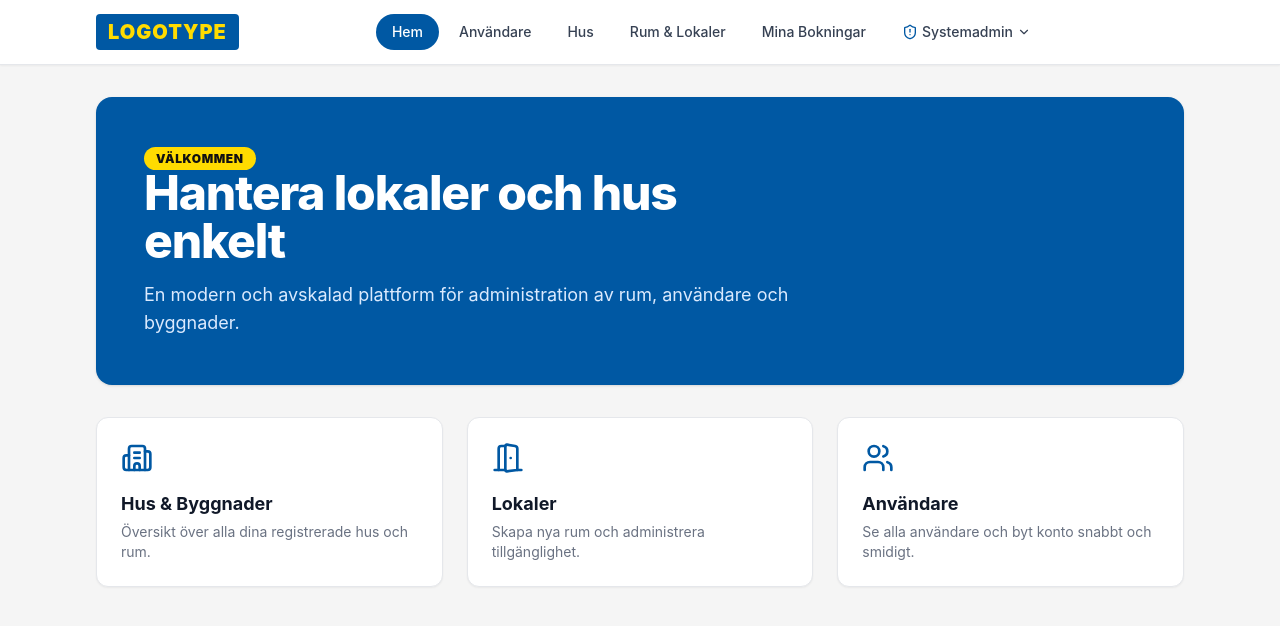
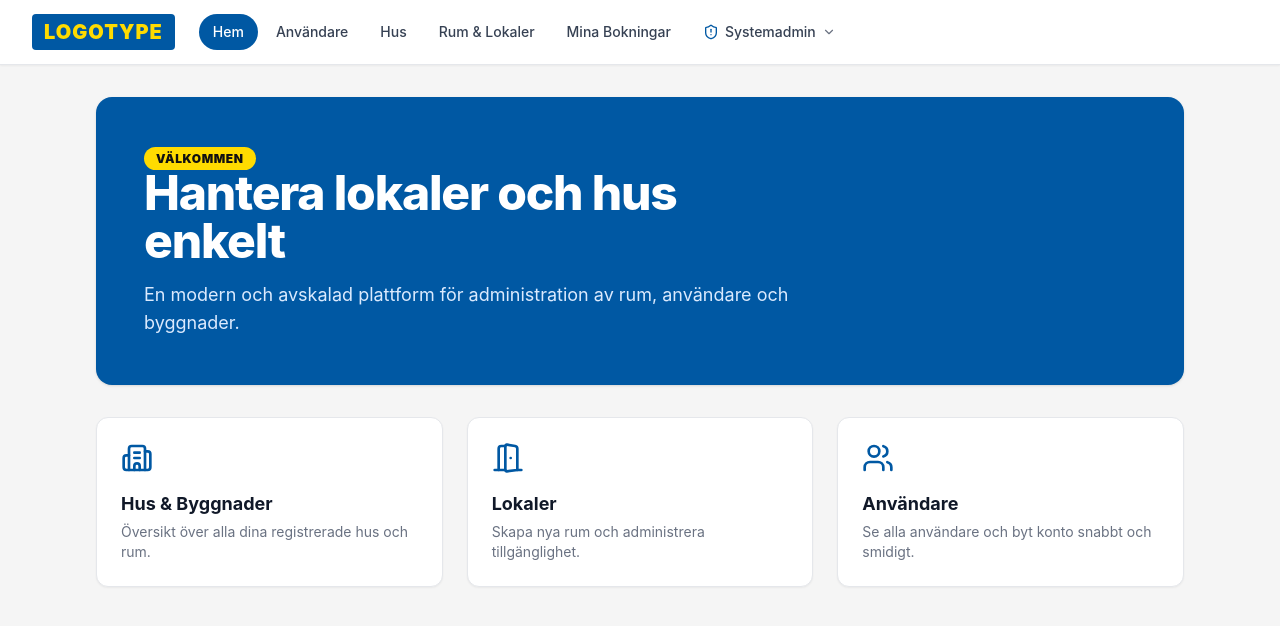
Before and after one commit to FSU-bokningssystem/bokningssystem, a React (Vite) app in the folder frontend/: page / in a window 1280 px wide. Shown: the top 626 px of the page. Built offline with nearby package versions, Linux system fonts and the light colour scheme.

Commit message:
fixade små fel

```diff
--- a/frontend/src/components/Navbar.tsx
+++ b/frontend/src/components/Navbar.tsx
@@ -30,16 +30,18 @@ export const Navbar = () => {
 
   return (
     <header className="w-full bg-white border-b border-gray-200 sticky top-0 z-40 shadow-xs">
-      <div className="max-w-6xl mx-auto px-4 sm:px-6 lg:px-8 h-16 flex justify-between items-center">
-        {/* Logo */}
-        <NavLink to="/" className="flex items-center gap-2">
-          <div className="bg-[#0058a3] text-[#ffdb00] font-black px-3 py-1 rounded text-xl tracking-wider">
+      <div className="max-w-7xl mx-auto px-4 sm:px-6 lg:px-8 h-16 flex justify-between items-center gap-4">
+
+        {/* Vänster: Logotyp */}
+        <div className="flex items-center gap-6 shrink-0">
+          <NavLink to="/" className="flex items-center gap-2 shrink-0">
+            <div className="bg-[#0058a3] text-[#ffdb00] font-black px-3 py-1 rounded text-xl tracking-wider select-none">
               LOGOTYPE
             </div>
           </NavLink>
 
           {/* Desktop Navigation */}
-        <nav className="hidden md:flex items-center gap-1">
+          <nav className="hidden lg:flex items-center gap-1">
             {navLinks.map((nav) => {
               const path = nav.id === "" ? "/" : `/${nav.id}`;
               return (
@@ -47,7 +49,7 @@ export const Navbar = () => {
                   key={nav.id || "home"}
                   to={path}
                   className={({ isActive }) =>
-                  `px-4 py-2 rounded-full font-medium text-sm transition-colors ${
+                    `px-3.5 py-2 rounded-full font-medium text-sm whitespace-nowrap transition-colors ${
                       isActive
                         ? "bg-[#0058a3] text-white"
                         : "text-gray-700 hover:bg-gray-100"
@@ -62,12 +64,13 @@ export const Navbar = () => {
             {/* Systemadmin Dropdown */}
             <div className="relative" ref={dropdownRef}>
               <button
+                type="button"
                 onClick={() => setAdminDropdown(!adminDropdown)}
-              className="flex items-center gap-1 px-4 py-2 rounded-full font-medium text-sm text-gray-700 hover:bg-gray-100 transition-colors focus:outline-none"
+                className="flex items-center gap-1.5 px-3.5 py-2 rounded-full font-medium text-sm text-gray-700 hover:bg-gray-100 transition-colors focus:outline-none whitespace-nowrap"
               >
-              <ShieldAlert className="w-4 h-4 text-[#0058a3]" />
-              Systemadmin
-              <ChevronDown className="w-3.5 h-3.5" />
+                <ShieldAlert className="w-4 h-4 text-[#0058a3] shrink-0" />
+                <span>Systemadmin</span>
+                <ChevronDown className="w-3.5 h-3.5 text-gray-500 shrink-0" />
               </button>
 
               {adminDropdown && (
@@ -75,7 +78,7 @@ export const Navbar = () => {
                   <NavLink
                     to="/create-organization"
                     onClick={() => setAdminDropdown(false)}
-                  className="block px-4 py-2.5 text-sm text-gray-700 hover:bg-gray-100 transition-colors"
+                    className="block px-4 py-2.5 text-sm text-gray-700 hover:bg-gray-100 transition-colors whitespace-nowrap"
                   >
                     Lägg till organisation
                   </NavLink>
@@ -83,14 +86,15 @@ export const Navbar = () => {
               )}
             </div>
           </nav>
+        </div>
 
         {/* Högersektion */}
-        <div className="hidden md:flex items-center gap-4">
+        <div className="hidden lg:flex items-center gap-3 shrink-0">
           <OrganizationSelector />
 
           {currentUser && (
-						<div className="flex items-center gap-1.5 text-xs font-semibold text-gray-700 bg-gray-100 px-3 py-1.5 rounded-full border border-gray-200">
-							<User className="w-3.5 h-3.5 text-gray-500" />
+            <div className="flex items-center gap-1.5 text-xs font-semibold text-gray-700 bg-gray-100 px-3 py-2 rounded-full border border-gray-200 whitespace-nowrap">
+              <User className="w-3.5 h-3.5 text-gray-500 shrink-0" />
               <span>
                 {currentUser.firstName} {currentUser.lastName}
               </span>
@@ -99,7 +103,7 @@ export const Navbar = () => {
         </div>
 
         {/* Mobilknapp */}
-        <div className="md:hidden flex items-center gap-2">
+        <div className="lg:hidden flex items-center gap-2">
           <OrganizationSelector />
           <button
             type="button"
@@ -114,11 +118,11 @@ export const Navbar = () => {
 
       {/* Mobilmenyn */}
       {toggle && (
-        <div className="md:hidden bg-white border-b border-gray-200 px-4 pt-2 pb-4 space-y-1 shadow-lg">
+        <div className="lg:hidden bg-white border-b border-gray-200 px-4 pt-2 pb-4 space-y-1 shadow-lg">
           {currentUser && (
-            <div className="flex items-center gap-2 px-4 py-2 text-xs font-semibold text-gray-600 bg-gray-50 rounded-lg border border-gray-100">
-              <User className="w-4 h-4 text-gray-400" />
-              <span>Inloggad som: {currentUser.firstName} {currentUser.lastName}</span>
+            <div className="flex items-center gap-2 px-4 py-2 text-xs font-semibold text-gray-600 bg-gray-50 rounded-lg border border-gray-100 mb-2">
+              <User className="w-4 h-4 text-gray-400 shrink-0" />
+              <span className="truncate">Inloggad som: {currentUser.firstName} {currentUser.lastName}</span>
             </div>
           )}
 
```
Lines whose indentation alone changed are shown as unchanged.
